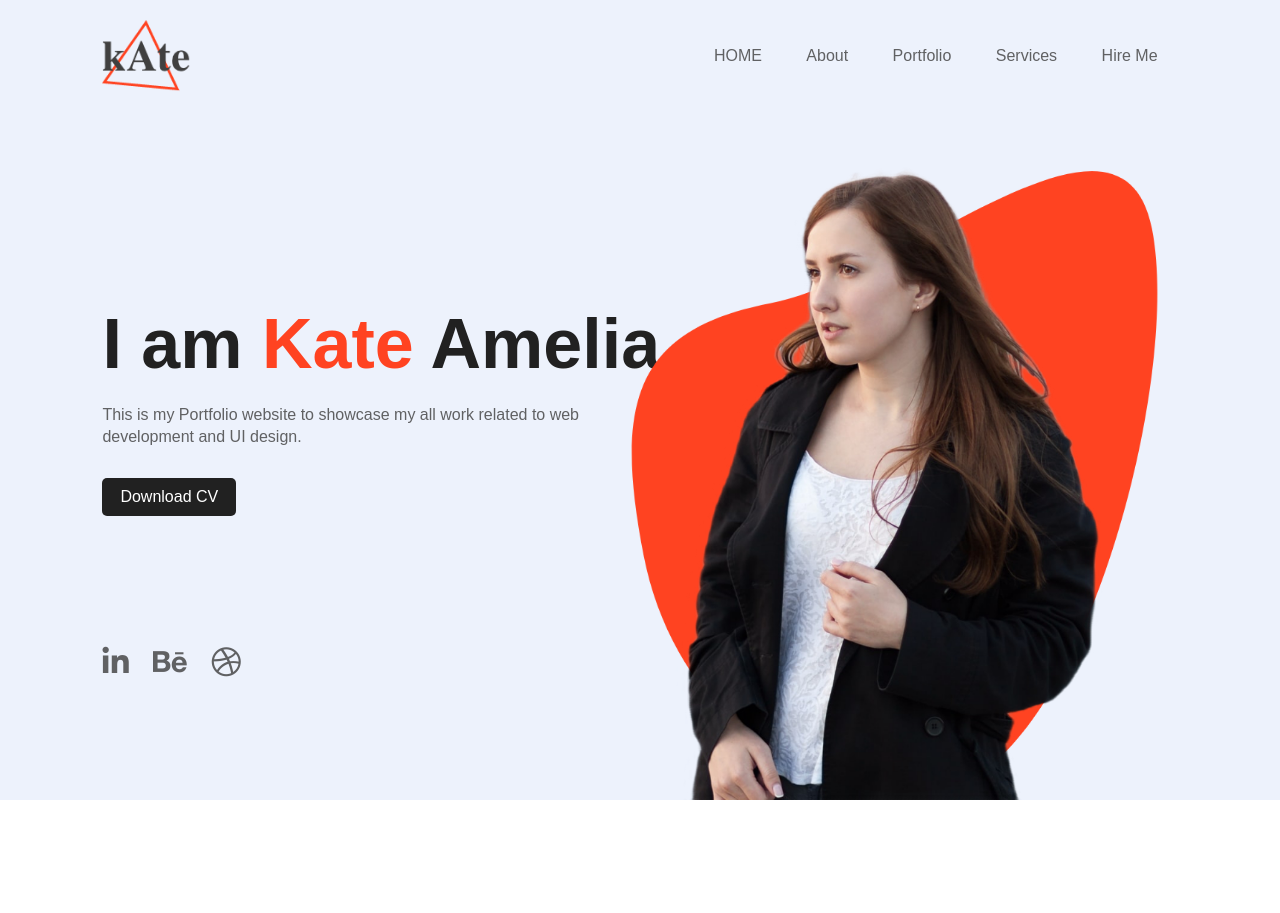
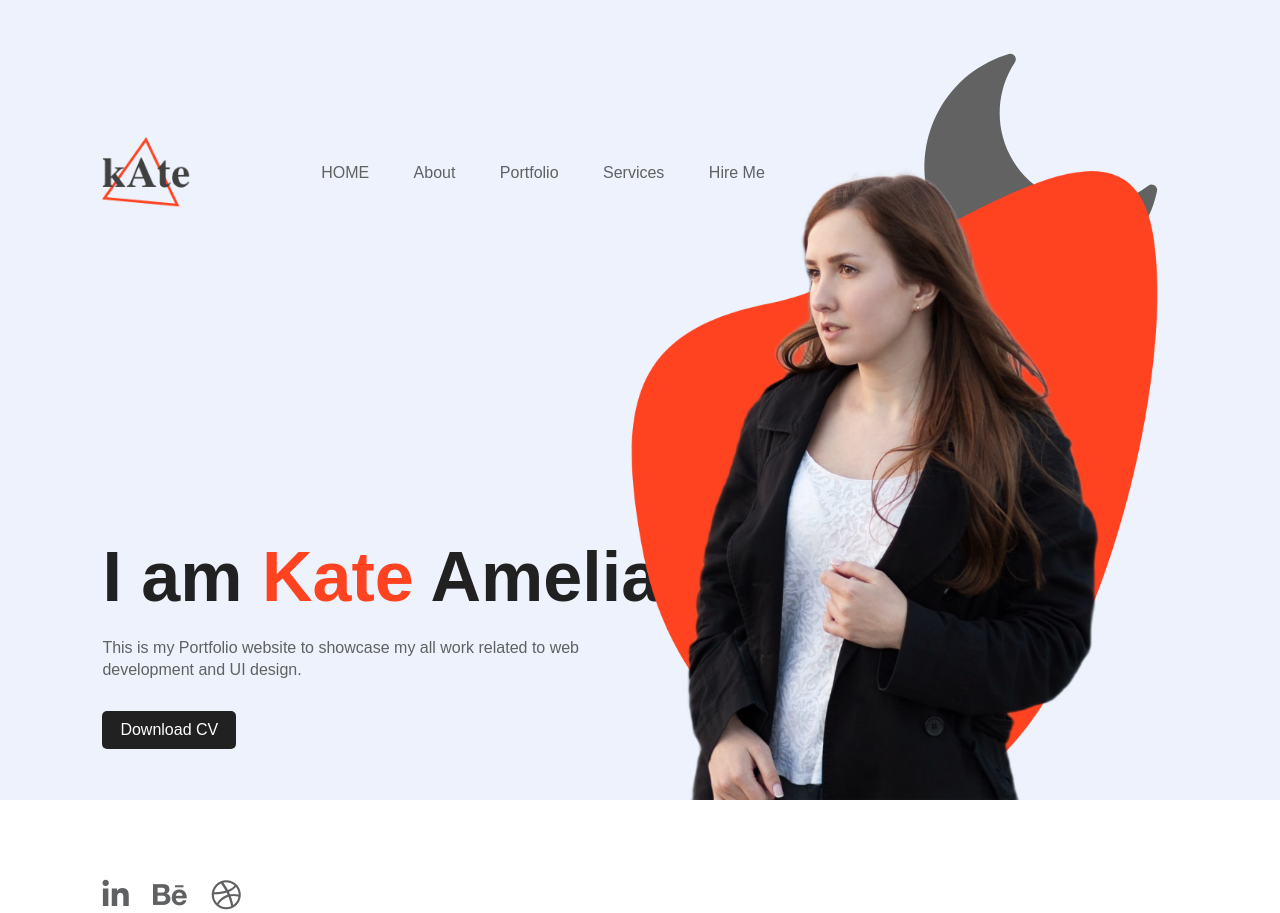
Before and after one commit to Vikalp-Mishra03/theme, a plain HTML site: page index.html in a window 1280 px wide. Before the commit the page ends 800 px from the top, so only its background shows below. Drawn offline with Linux system fonts and the light colour scheme.

Commit message:
html file complete

```diff
--- a/index.html
+++ b/index.html
@@ -18,6 +18,7 @@
                 <li><a href="">Services</a></li>
                 <li><a href="">Hire Me</a></li>
             </ul>
+            <img src="dark theme icon/moon.png" id="icon" >
         </nav>
         <div class="info">
             <h1>I am <span>Kate</span> Amelia</h1>
```
